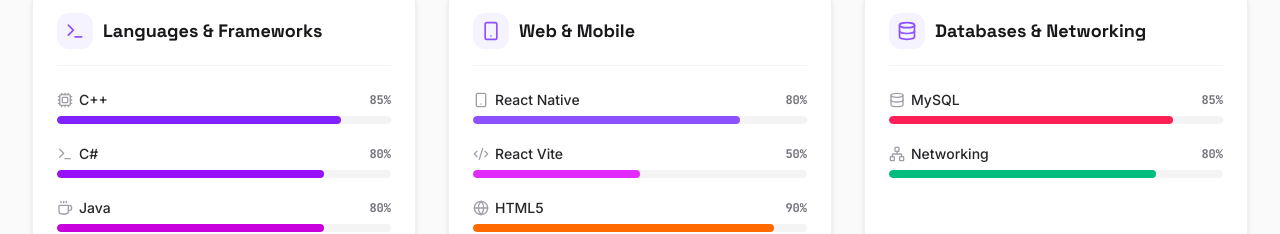
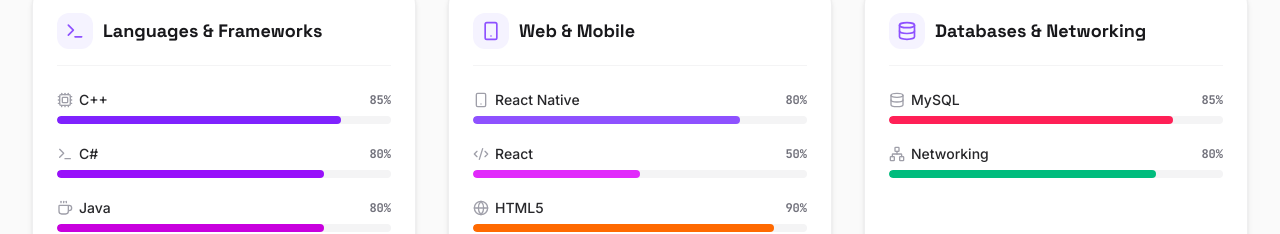
Before and after one commit to fevensamuel/Feven-s_Portfolio, a React (Vite) app: page / in a window 1280 px wide. Shown: the part 1076-1310 px from the top of the page. Built offline with nearby package versions, Linux system fonts and the light colour scheme.

Commit message:
Third Update

```diff
--- a/src/components/Projects.tsx
+++ b/src/components/Projects.tsx
@@ -180,7 +180,7 @@
     subtitle: 'Daily/Weekly/Monthly Planner & To-Do Suite',
     description: 'A multi-user personal and academic planner with editable time-blocked grids and priority-allocated To-Do lists.',
     extendedDescription: 'Cozy Paw Planner is an ES module-based local workspace application with login/registration, custom onboarding, and interactive schedule boards.',
-    tech: ['HTML', 'CSS', 'JavaScript', 'React Vite'],
+    tech: ['HTML', 'CSS', 'JavaScript', 'React'],
     features: [
       'Daily, Weekly, & Monthly Planner with editable time slots.',
       'Priority To-Do Lists with color swatches and time allocations.',
@@ -191,7 +191,7 @@
     techHighlights: [
       'Programmed custom touch-and-hold gesture listeners.',
       'Engineered state persistence using partitioned localStorage.',
-      'Assembled modular, framework-less frontend with Vite.'
+      'Assembled modular, framework-less frontend with React.'
     ],
     isMobile: false,
     isTeam: false,
@@ -254,7 +254,6 @@
     case 'react native':
       return 'bg-purple-50 text-purple-700 border-purple-200/80 dark:bg-purple-950/40 dark:text-purple-300 dark:border-purple-800/40';
     case 'react':
-    case 'react vite':
       return 'bg-sky-50 text-sky-700 border-sky-200/80 dark:bg-sky-950/40 dark:text-sky-300 dark:border-sky-800/40';
     case 'javascript':
     case 'js':
--- a/src/components/Skills.tsx
+++ b/src/components/Skills.tsx
@@ -48,7 +48,7 @@
       icon: <Smartphone className="w-5 h-5 text-violet-500" />,
       skills: [
         { name: 'React Native', level: 80, icon: <Smartphone className="w-4 h-4" />, color: 'bg-violet-500' },
-        { name: 'React Vite', level: 50, icon: <Code2 className="w-4 h-4" />, color: 'bg-fuchsia-500' },
+        { name: 'React', level: 50, icon: <Code2 className="w-4 h-4" />, color: 'bg-fuchsia-500' },
         { name: 'HTML5', level: 90, icon: <Globe className="w-4 h-4" />, color: 'bg-orange-500' },
         { name: 'CSS3', level: 90, icon: <Layers className="w-4 h-4" />, color: 'bg-purple-500' },
         { name: 'Django', level: 50, icon: <Server className="w-4 h-4" />, color: 'bg-emerald-600' },
```
Also changed, not shown: 1 other file (tests, documents, lock files or other folders).
